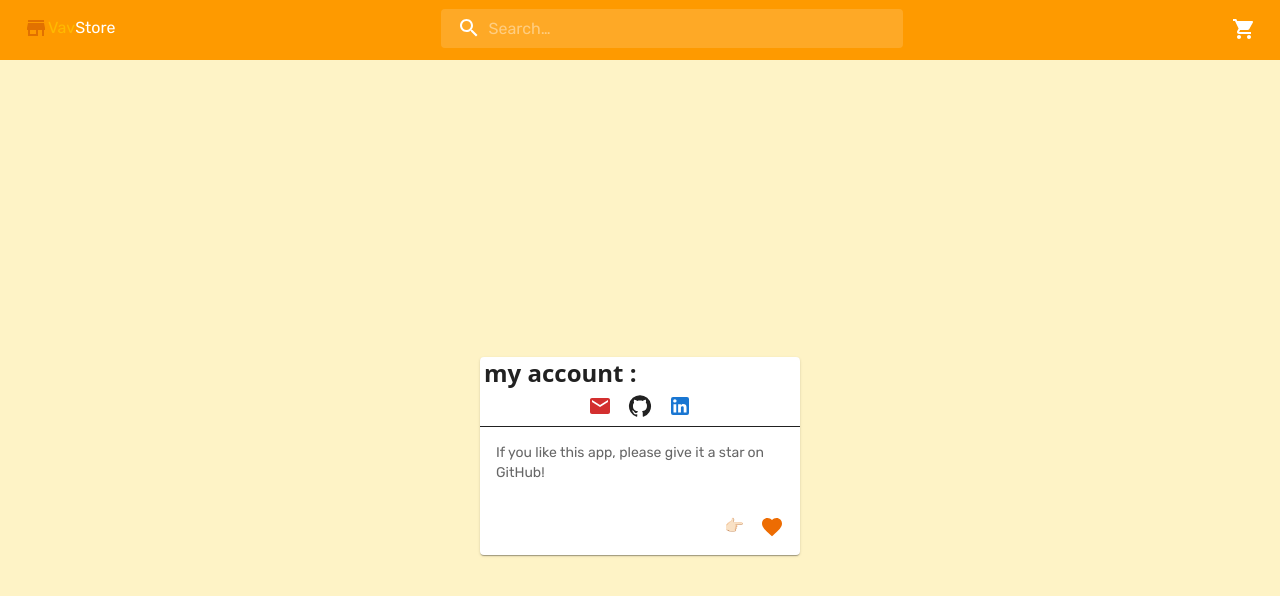
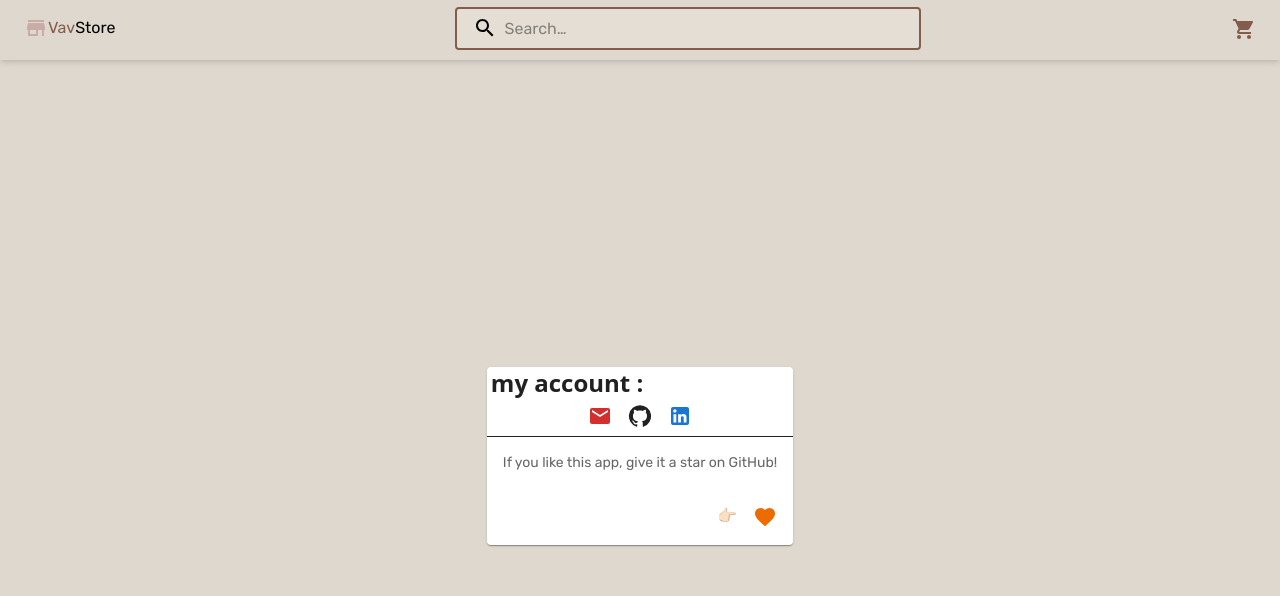
Before and after one commit to IkhMoh/E-Commerce-Data, a React (Vite) app: page /pay in a window 1280 px wide. Shown: the top 596 px of the page. Built offline with nearby package versions, Linux system fonts and the light colour scheme.

Commit message:
adding color and ui to the project

```diff
--- a/src/App.jsx
+++ b/src/App.jsx
@@ -13,7 +13,7 @@ const theme = createTheme({
     fontFamily: "Rubik",
   },
 });
-// console.log(cartsData);
+
 function App() {
   const [cartsData, setCartsData] = useState([]);
   // the API is not working =================================
--- a/src/components/Carts.jsx
+++ b/src/components/Carts.jsx
@@ -21,13 +21,13 @@ const Carts = ({ cartsData, setCartsData }) => {
   };
   // const price = product.price * count;
   return (
-    <div className="bg-amber-100 h-lvh">
+    <div className="bg-[#dfd8ce] min-h-lvh">
       <Container maxWidth="lg">
         <h1 className="text-5xl font-bold  py-5">Carts:</h1>
         <div className="flex justify-start ">
           <Grid container spacing={2} className="flex justify-center">
             {cartsData.map((product) => (
-              <div key={product.id} className="bg-white shadow-lg ">
+              <div key={product.id} className="bg-[#f2f2f2] shadow-lg ">
                 <div className="h-fit w-64 rounded-lg">
                   <Typography component="div" className="px-2 flex flex-col justify-evenly">
                     <CardMedia
@@ -63,7 +63,7 @@ const Carts = ({ cartsData, setCartsData }) => {
                         <span
                           className={
                             product.stock > 0
-                              ? "text-green-700"
+                              ? "text-green-800"
                               : "text-red-500"
                           }
                         >
@@ -74,17 +74,17 @@ const Carts = ({ cartsData, setCartsData }) => {
                     <CardActions className="flex justify-between">
                       <div className="flex  ">
                         <Button
-                          color="secondary"
+                          color="black"
                           variant="outlined"
                           onClick={() => setCount(count - 1)}
                         >
                           <RemoveIcon />
                         </Button>
-                        <h1 className="mx-1 font-bold h-8 w-8 text-center text-sky-500">
+                        <h1 className="mx-1 font-bold h-8 w-8 text-center text-[#845c4c]">
                           {count}
                         </h1>
                         <Button
-                          color="secondary"
+                         color="black"
                           variant="outlined"
                           onClick={() => setCount(count + 1)}
                         >
@@ -92,7 +92,7 @@ const Carts = ({ cartsData, setCartsData }) => {
                         </Button>
                       </div>
                       <div onClick={() => handelRemoveClick(product.id)}>
-                        <DeleteIcon color="error" className="cursor-pointer" />
+                        <DeleteIcon   className="cursor-pointer text-[#845c4c]" />
                       </div>
                     </CardActions>
                   </Typography>
--- a/src/components/NavBar.jsx
+++ b/src/components/NavBar.jsx
@@ -5,11 +5,13 @@ import InputBase from "@mui/material/InputBase";
 import Badge from "@mui/material/Badge";
 import { Link } from "react-router";
 import Typography from "@mui/material/Typography";
+import { grey } from "@mui/material/colors";
 // icons  //
 import SearchIcon from "@mui/icons-material/Search";
 import StoreIcon from "@mui/icons-material/Store";
 import LocalGroceryStoreIcon from "@mui/icons-material/LocalGroceryStore";
 // === icons === //
+
 const Search = styled("div")(({ theme }) => ({
   position: "relative",
   borderRadius: theme.shape.borderRadius,
@@ -23,6 +25,7 @@ const Search = styled("div")(({ theme }) => ({
     marginLeft: theme.spacing(1),
     width: "auto",
   },
+  border: "2px solid #845c4c",
 }));
 
 const SearchIconWrapper = styled("div")(({ theme }) => ({
@@ -51,18 +54,19 @@ const StyledInputBase = styled(InputBase)(({ theme }) => ({
   },
 }));
 
+const hi = grey[900]
 export default function NavBar({ cartsData }) {
   return (
     <AppBar position="static" className=" h-14 flex justify-center">
-      <Toolbar className="flex justify-between items-center space-x-3 bg-amber-500">
+      <Toolbar className="flex justify-between items-center space-x-1 bg-[#dfd8ce] shadow-md text-black">
         <Typography
           noWrap
           component={Link}
           to="/"
-          className="flex items-center cursor-pointer"
+          className="flex items-center cursor-pointer pr-6 "
         >
-          <StoreIcon className="text-amber-600" />
-          <span className="text-amber-400 font-bold">Vav</span>Store
+          <StoreIcon className="text-[#c9aca6]" />
+          <span className="text-[#845c4c] font-bold">Vav</span>Store
         </Typography>
 
         <Search>
@@ -75,8 +79,8 @@ export default function NavBar({ cartsData }) {
           />
         </Search>
         <Link to="/Carts">
-          <Badge badgeContent={Object.keys(cartsData).length} color="secondary">
-            <LocalGroceryStoreIcon />
+          <Badge badgeContent={Object.keys(cartsData).length} color="warning">
+            <LocalGroceryStoreIcon className="text-[#845c4c]" />
           </Badge>
         </Link>
       </Toolbar>
--- a/src/components/Product.jsx
+++ b/src/components/Product.jsx
@@ -8,10 +8,12 @@ import ShoppingCartIcon from "@mui/icons-material/ShoppingCart";
 import Container from "@mui/material/Container";
 import Button from "@mui/material/Button";
 import { Link } from "react-router";
+import {grey} from "@mui/material/colors";
+const greya = grey[900]; // #f44336
 export default function Product({ product, handelAddClick }) {
   const price = `${Math.floor(product.price)}`;
   return (
-    <div key={product.id} className="bg-white shadow-lg ">
+    <div key={product.id} className="bg-[#f2f2f2] shadow-lg ">
       <div className="h-fit w-64 rounded-lg">
         <Typography component="div"  className="px-2 flex flex-col justify-evenly">
           <Link to="/Details" state={{ product }}>
@@ -37,7 +39,7 @@ export default function Product({ product, handelAddClick }) {
               <div className="font-extrabold bg-gray-100 py-0.5 px-1.5 w-fit rounded-lg">
                 <span
                   className={
-                    product.stock > 0 ? "text-green-700" : "text-red-500"
+                    product.stock > 0 ? "text-green-800" : "text-red-500"
                   }
                 >
                   {product.stock} in stock
@@ -47,7 +49,7 @@ export default function Product({ product, handelAddClick }) {
           </Link>
           <CardActions className="flex justify-between items-center">
             <Link to="/pay">
-              <Button variant="contained" endIcon={<AddShoppingCartIcon />}>
+              <Button color={greya} variant="outlined" endIcon={<AddShoppingCartIcon className="text-[#845c4c]"/>} className="border-2 px-2">
                 Buy
               </Button>
             </Link>
@@ -56,7 +58,7 @@ export default function Product({ product, handelAddClick }) {
                 handelAddClick(product.id);
               }}
             >
-              <AddShoppingCartIcon className="cursor-pointer" />
+              <AddShoppingCartIcon className="cursor-pointer text-[#845c4c] "/>
             </div>
           </CardActions>
         </Typography>
--- a/src/components/ProductDetails.jsx
+++ b/src/components/ProductDetails.jsx
@@ -21,10 +21,10 @@ const productDetails = () => {
   const location = useLocation();
   const { product } = location.state || {};
   const price = `${Math.floor(product.price)}`;
-  console.log(product); // Destructure the product from state
-  const hi = " hi there";
+
+
   return (
-    <div className="bg-amber-100 h-lvh">
+    <div className="bg-[#f2f2f2] h-lvh">
       <div key={product.id} className="flex justify-start px-5 pt-6 md:pt-12 h-fit ">
         <div className=" flex h-3/3 bg-white rounded-lg shadow-md p-4 ">
           <Typography component="div" className="px-2 md:flex">
--- a/src/components/Products.jsx
+++ b/src/components/Products.jsx
@@ -15,7 +15,7 @@ const Products = ({ setCartsData, cartsData }) => {
         }),
       })
       .then((response) => {
-        console.log(response)
+
         setProductsData(response.data.products);
       })
       .catch((error) => {});
@@ -36,7 +36,7 @@ const Products = ({ setCartsData, cartsData }) => {
   }, []);
 
   return (
-    <main className="bg-amber-100 min-h-screen">
+    <main className="bg-[#dfd8ce] min-h-screen">
       <Container maxWidth="lg">
         <h1 className="text-5xl font-bold  py-5">Products:</h1>
         <Grid
--- a/src/components/pay.jsx
+++ b/src/components/pay.jsx
@@ -13,8 +13,8 @@ import { grey } from "@mui/material/colors";
 export default function Pay() {
   const greya = grey[900]; // #f44336
   return (
-    <main className="bg-amber-100 flex justify-center items-center h-screen">
-      <Card className="max-w-80 max-h-96">
+    <main className="bg-[#dfd8ce] flex justify-center items-center h-screen">
+      <Card className="max-w-80 max-h-96 bg-[#f2f2f2]">
         <div  className="font-bold mx-1 text-2xl">
           my account :
         </div>
@@ -37,7 +37,7 @@ export default function Pay() {
         <hr className="mt-2"></hr>
         <CardContent>
           <Typography variant="body2" sx={{ color: "text.secondary" }}>
-            If you like this app, please give it a star on GitHub!
+            If you like this app, give it a star on GitHub!
           </Typography>
         </CardContent>
         <CardActions disableSpacing className="flex justify-end items-center">
```
